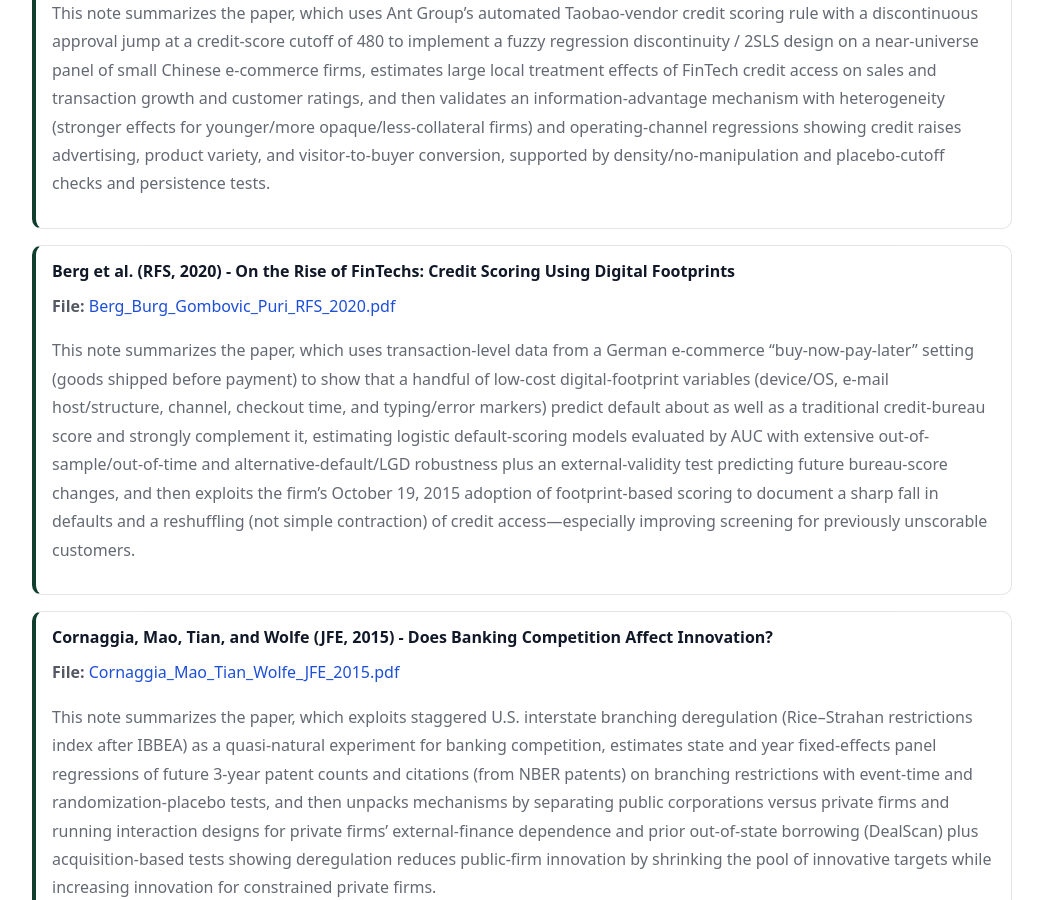
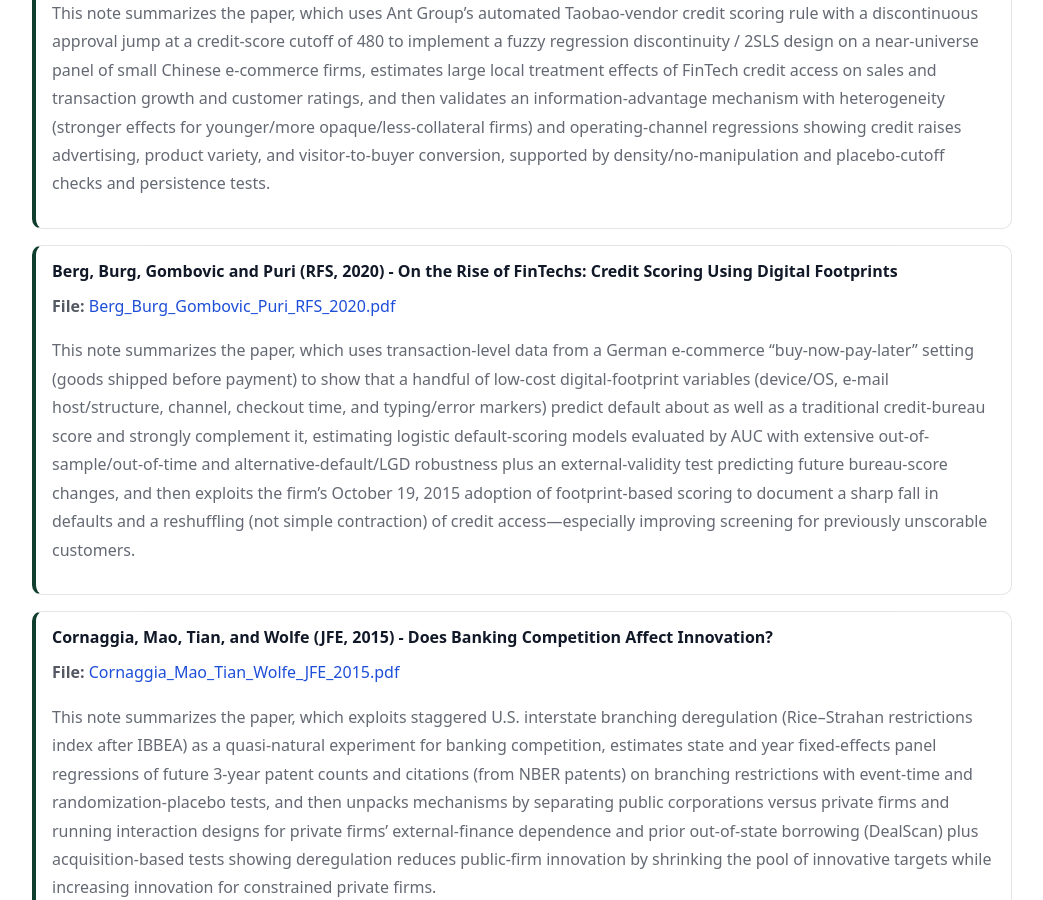
Before and after one commit to yaxinzn/study-archive, a Jekyll site: the page built from reading/index.md, in a window 1280 px wide and 900 px high, scrolled down 6695 px. Shown: the whole window, without its empty margins (118-1161 px from the left). Built offline with Jekyll 4.4.1, drawn with Linux system fonts in a browser that asks for light colours.

Commit message:
Fix author names in reading.yml entries

```diff
--- a/_data/reading.yml
+++ b/_data/reading.yml
@@ -74,7 +74,7 @@
   file: "Hau_Huang_Lin_Shan_Sheng_Wei_JF_2024.pdf"
   desc: "This note summarizes the paper, which uses Ant Group’s automated Taobao-vendor credit scoring rule with a discontinuous approval jump at a credit-score cutoff of 480 to implement a fuzzy regression discontinuity / 2SLS design on a near-universe panel of small Chinese e-commerce firms, estimates large local treatment effects of FinTech credit access on sales and transaction growth and customer ratings, and then validates an information-advantage mechanism with heterogeneity (stronger effects for younger/more opaque/less-collateral firms) and operating-channel regressions showing credit raises advertising, product variety, and visitor-to-buyer conversion, supported by density/no-manipulation and placebo-cutoff checks and persistence tests."
 
-- title: "Berg et al. (RFS, 2020) - On the Rise of FinTechs: Credit Scoring Using Digital Footprints"
+- title: "Berg, Burg, Gombovic and Puri (RFS, 2020) - On the Rise of FinTechs: Credit Scoring Using Digital Footprints"
   file: "Berg_Burg_Gombovic_Puri_RFS_2020.pdf"
   desc: "This note summarizes the paper, which uses transaction-level data from a German e-commerce “buy-now-pay-later” setting (goods shipped before payment) to show that a handful of low-cost digital-footprint variables (device/OS, e-mail host/structure, channel, checkout time, and typing/error markers) predict default about as well as a traditional credit-bureau score and strongly complement it, estimating logistic default-scoring models evaluated by AUC with extensive out-of-sample/out-of-time and alternative-default/LGD robustness plus an external-validity test predicting future bureau-score changes, and then exploits the firm’s October 19, 2015 adoption of footprint-based scoring to document a sharp fall in defaults and a reshuffling (not simple contraction) of credit access—especially improving screening for previously unscorable customers."
 
```
